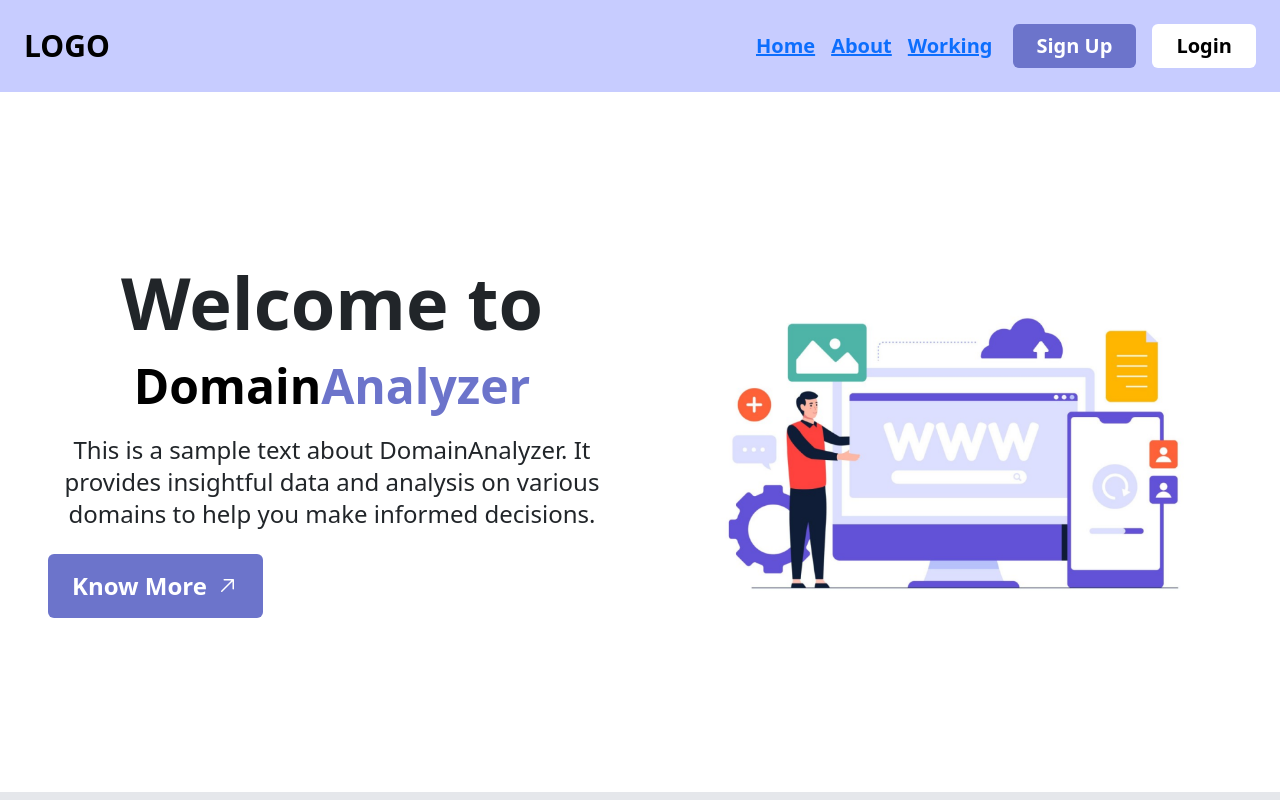
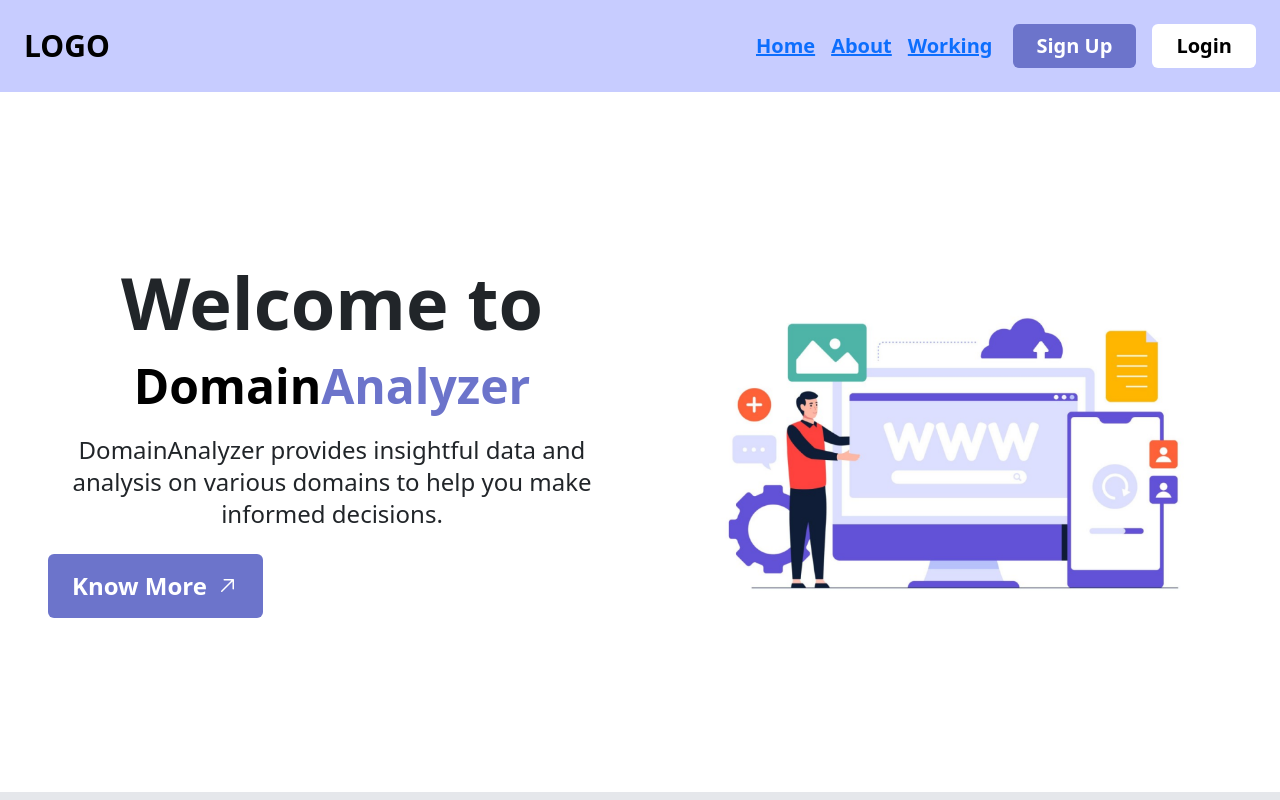
Before and after one commit to sharmi4590/domana, a React (Create React App) app: page / in a window 1280 px wide. Shown: the top 800 px of the page. Built offline with nearby package versions, Linux system fonts and the light colour scheme.

Commit message:
Update Hero.jsx

```diff
--- a/src/components/Hero.jsx
+++ b/src/components/Hero.jsx
@@ -15,7 +15,7 @@ const HeroSection = () => {
             <span className="text-black">Domain</span>
             <span className="text-[#6C74CB]">Analyzer</span>
           </h1>
-          <p className="mb-6 text-lg md:text-2xl">This is a sample text about DomainAnalyzer. It provides insightful data and analysis on various domains to help you make informed decisions.</p>
+          <p className="mb-6 text-lg md:text-2xl"> DomainAnalyzer provides insightful data and analysis on various domains to help you make informed decisions.</p>
           <button className="flex items-center justify-center lg:justify-start px-6 py-3 bg-[#6C74CB] text-white font-semibold rounded text-lg md:text-2xl">
             Know More<GoArrowUpRight className="ml-2" />
           </button>
```
